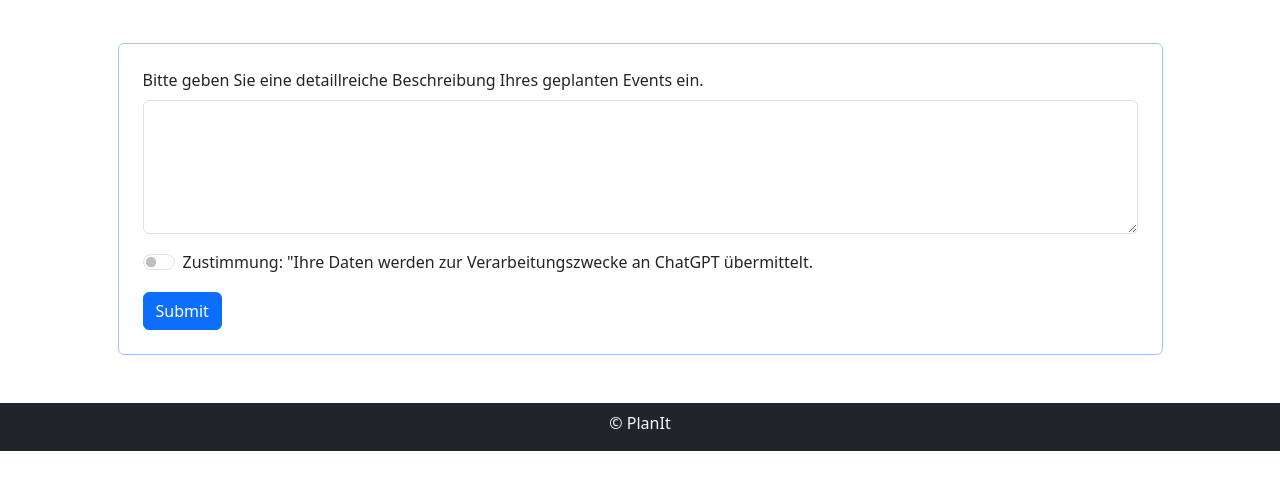
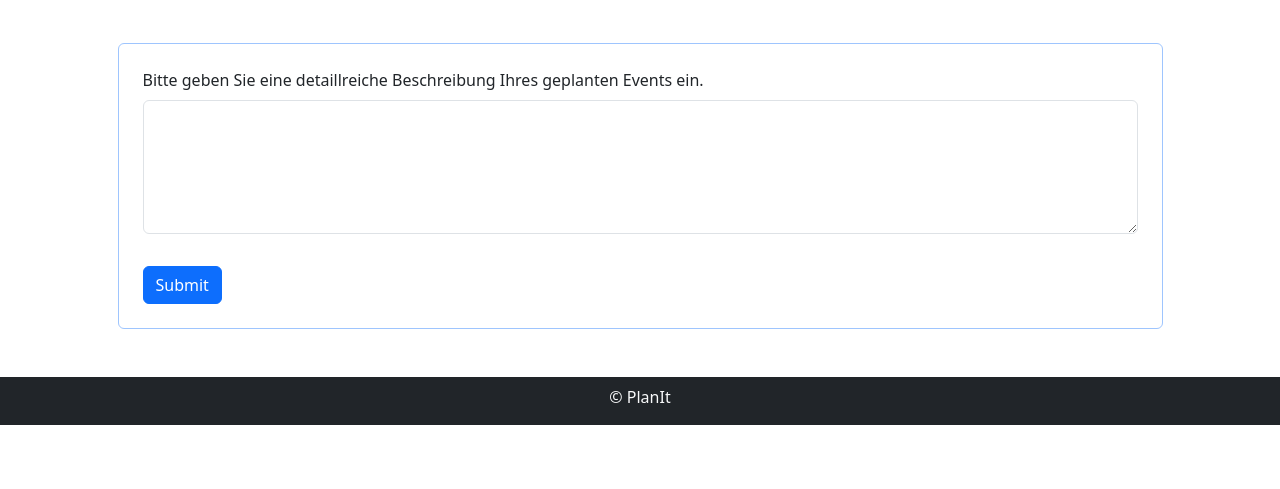
Before and after one commit to mogisler/Hackaton25, a website: page index.html in a window 1280 px wide. Shown: the part 89-578 px from the top of the page. Drawn offline with nearby package versions, Linux system fonts and the light colour scheme.

Commit message:
change form-check to display none

```diff
--- a/index.html
+++ b/index.html
@@ -30,7 +30,7 @@
                             Beschreibung Ihres geplanten Events ein.</label>
                         <textarea class="form-control" id="eventDescription" rows="5" required></textarea>
                     </div>
-                    <div class="form-check form-switch">
+                    <div class="form-check form-switch d-none">
                         <input class="form-check-input" type="checkbox" role="switch" id="dataConsent" required>
                         <label class="form-check-label" for="dataConsent">Zustimmung: "Ihre Daten werden
                             zur Verarbeitungszwecke an ChatGPT übermittelt.</label>
```
